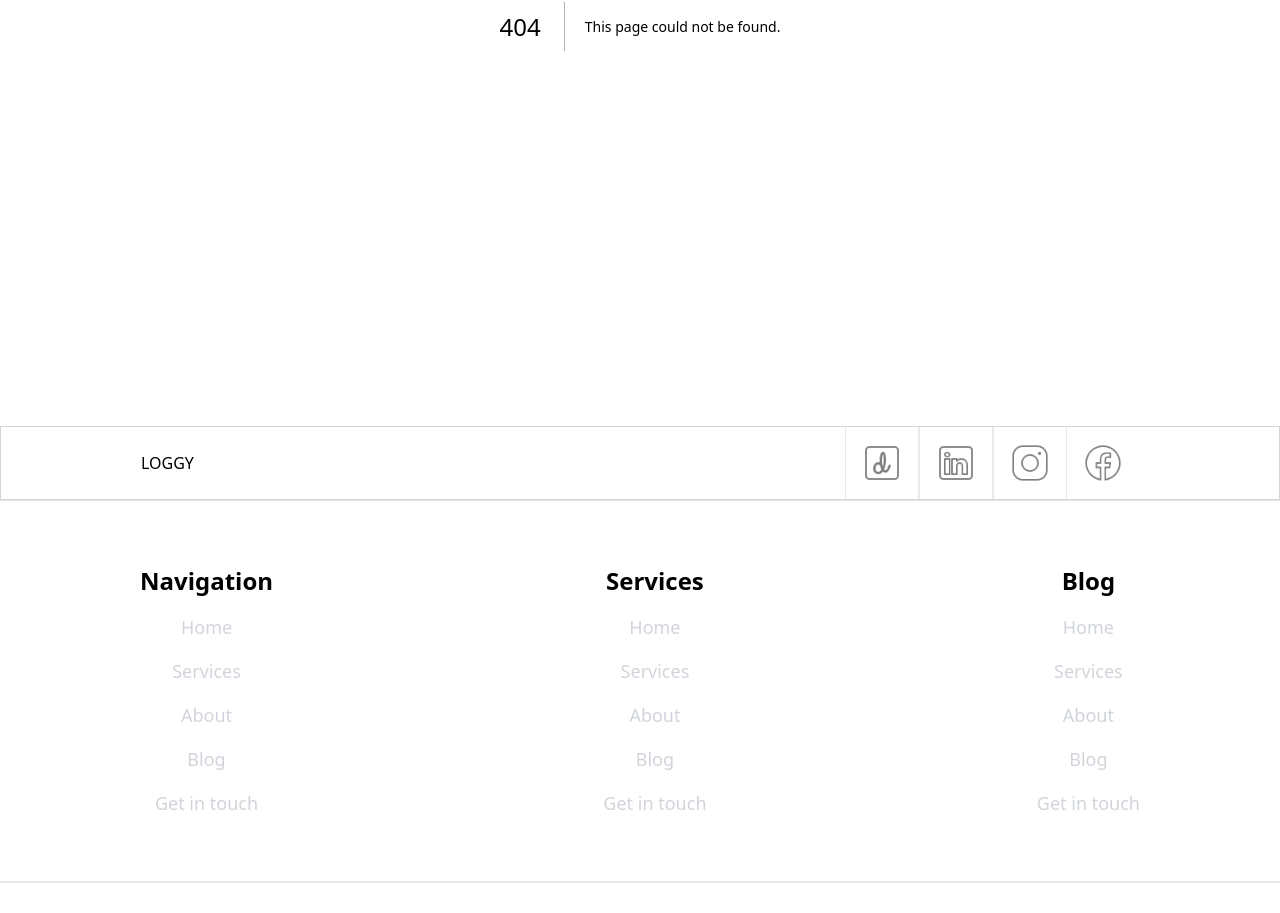
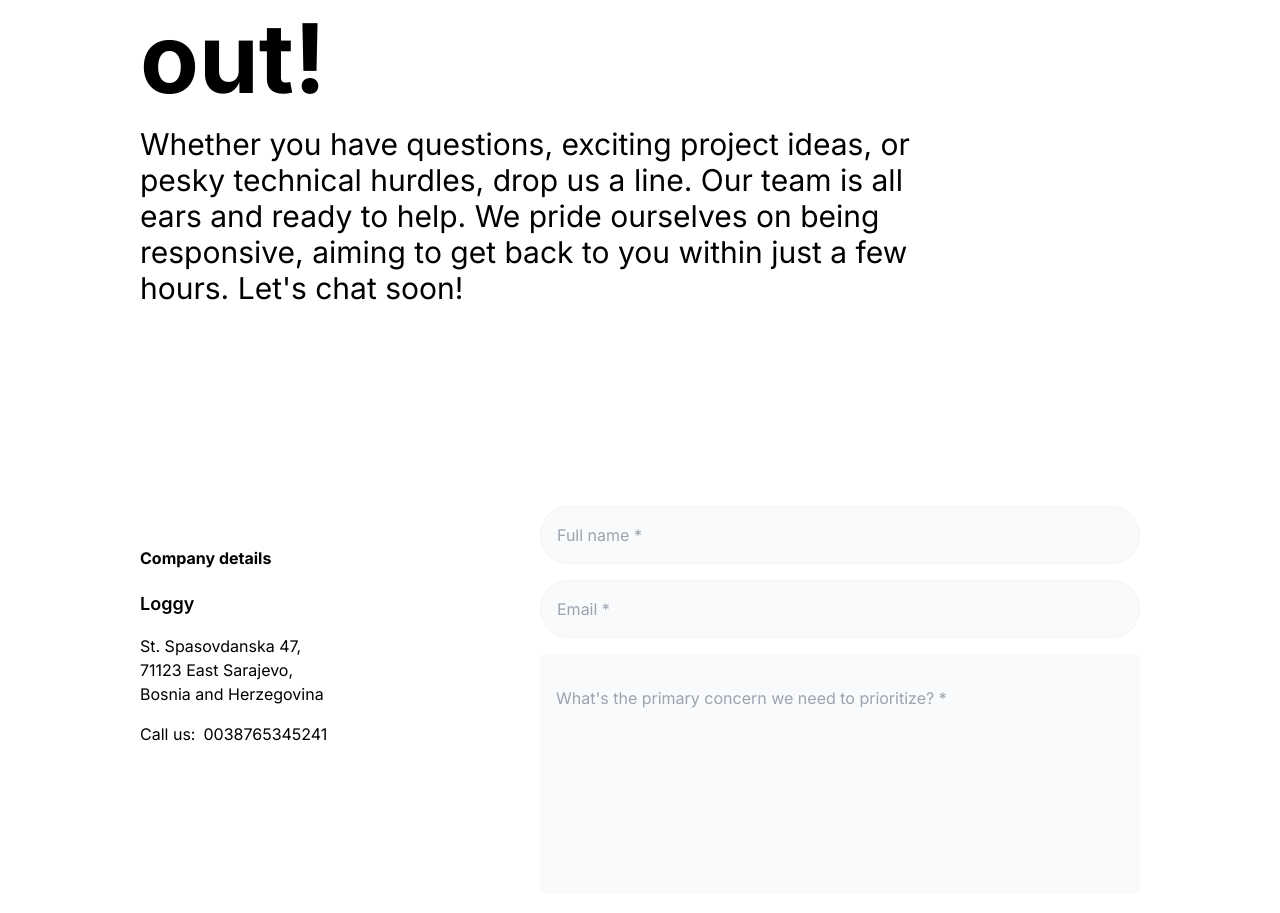
Before and after one commit to DjurovicAleksandar/loggyapp, a Next.js app: page /get-in-touch in a window 1280 px wide. Before the commit this address had no page. Shown: the part 374-1287 px from the top of the page. Built offline with nearby package versions, Linux system fonts and the light colour scheme.

Commit message:
Get in touch

```diff
--- a/src/components/navigation/Nav.tsx
+++ b/src/components/navigation/Nav.tsx
@@ -55,9 +55,15 @@ const Nav: FC<NavProps> = ({ onShowModal, showModal }) => {
           </span>
           {openServices && <NavServices />}
         </li>
+
         <li>
           <a href="#" className="hover:text-primary duration-300 ease-linear">
             About
+          </a>
+        </li>
+        <li>
+          <a href="#" className="hover:text-primary duration-300 ease-linear">
+            Case studies
           </a>
         </li>
         <li>
--- /dev/null
+++ b/src/pages/blog.tsx
@@ -0,0 +1,20 @@
+import { Inter } from "next/font/google";
+import header1 from "@/assets/images/home/header1.jpg";
+import Image from "next/image";
+
+const inter = Inter({ subsets: ["latin"] });
+
+export default function blog() {
+  return (
+    <main
+      className={`${inter.className} w-full py-[40%] md:py-[15%] px-padXMobile md:px-padX `}
+    >
+      <div>
+        <Image alt="Blog post" src={header1} />
+      </div>
+      <div>
+        <h3>Blog post 1 lorem ipsum</h3>
+      </div>
+    </main>
+  );
+}
--- /dev/null
+++ b/src/pages/get-in-touch.tsx
@@ -0,0 +1,73 @@
+import { Inter } from "next/font/google";
+
+const inter = Inter({ subsets: ["latin"] });
+
+export default function getInTouch() {
+  return (
+    <main
+      className={`${inter.className} w-full py-[40%] md:py-[15%] px-padXMobile md:px-padX `}
+    >
+      <div className="lg:mb-[10rem]">
+        <h1 className="font-bold text-4xl lg:text-8xl lg:w-4/5 mb-5">
+          Hey there, don&apos;t hesitate to reach out!
+        </h1>
+        <p className="lg:text-3xl lg:w-4/5">
+          Whether you have questions, exciting project ideas, or pesky technical
+          hurdles, drop us a line. Our team is all ears and ready to help. We
+          pride ourselves on being responsive, aiming to get back to you within
+          just a few hours. Let&apos;s chat soon!
+        </p>
+      </div>
+      <div className="w-full  lg:flex justify-between">
+        <form className="mt-10 flex flex-col gap-4 lg:order-1 lg:w-[60%]">
+          <input
+            placeholder="Full name *"
+            className="border-[1px] border-gray-100 rounded-full p-4 bg-gray-50 w-full"
+            required
+          />
+          <input
+            placeholder="Email *"
+            className="border-[1px] border-gray-100 rounded-full p-4 bg-gray-50 w-full"
+            required
+          />
+          <textarea
+            placeholder="What's the primary concern we need to prioritize? *"
+            className="rounded-lg px-4 py-8 bg-gray-50 w-full h-[15rem] resize-none"
+          />
+          <div className="flex gap-4">
+            {" "}
+            <input type="checkbox" id="agreeTerms" name="agreeTerms" />
+            <label htmlFor="agreeTerms">
+              I agree to the terms and conditions
+            </label>
+          </div>
+          <input
+            type="submit"
+            value="Send message"
+            className="mt-4 bg-primary text-white font-semibold rounded-xl p-4"
+          />
+        </form>
+        <div className="mt-20">
+          <h3 className="mb-5">
+            <strong>Company details</strong>
+          </h3>
+          <ul className="flex flex-col gap-4">
+            <li className="font-semibold text-lg">Loggy</li>
+            <li>
+              St. Spasovdanska 47,
+              <br /> 71123 East Sarajevo,
+              <br /> Bosnia and Herzegovina
+            </li>
+            <li className="flex gap-2 group">
+              Call us:
+              <div>
+                <a href="tel:0038765345241">0038765345241</a>
+                <div className="h-[1px] w-[0rem] group-hover:w-[8rem] group-hover:bg-black duration-300 ease-linear"></div>
+              </div>
+            </li>
+          </ul>
+        </div>
+      </div>
+    </main>
+  );
+}
--- a/src/pages/index.tsx
+++ b/src/pages/index.tsx
@@ -15,7 +15,7 @@ const inter = Inter({ subsets: ["latin"] });
 export default function Home() {
   return (
     <main className={`${inter.className} w-full `}>
-      <section className="w-full h-[160vh] relative ">
+      <section className="w-full h-[160vh] lg:h-screen relative ">
         {/* Layer */}
         <div className="absolute inset-0 w-full h-full px-padXMobile md:px-padX py-[40%] md:flex items-center gap-10">
           {/* Text */}
```
